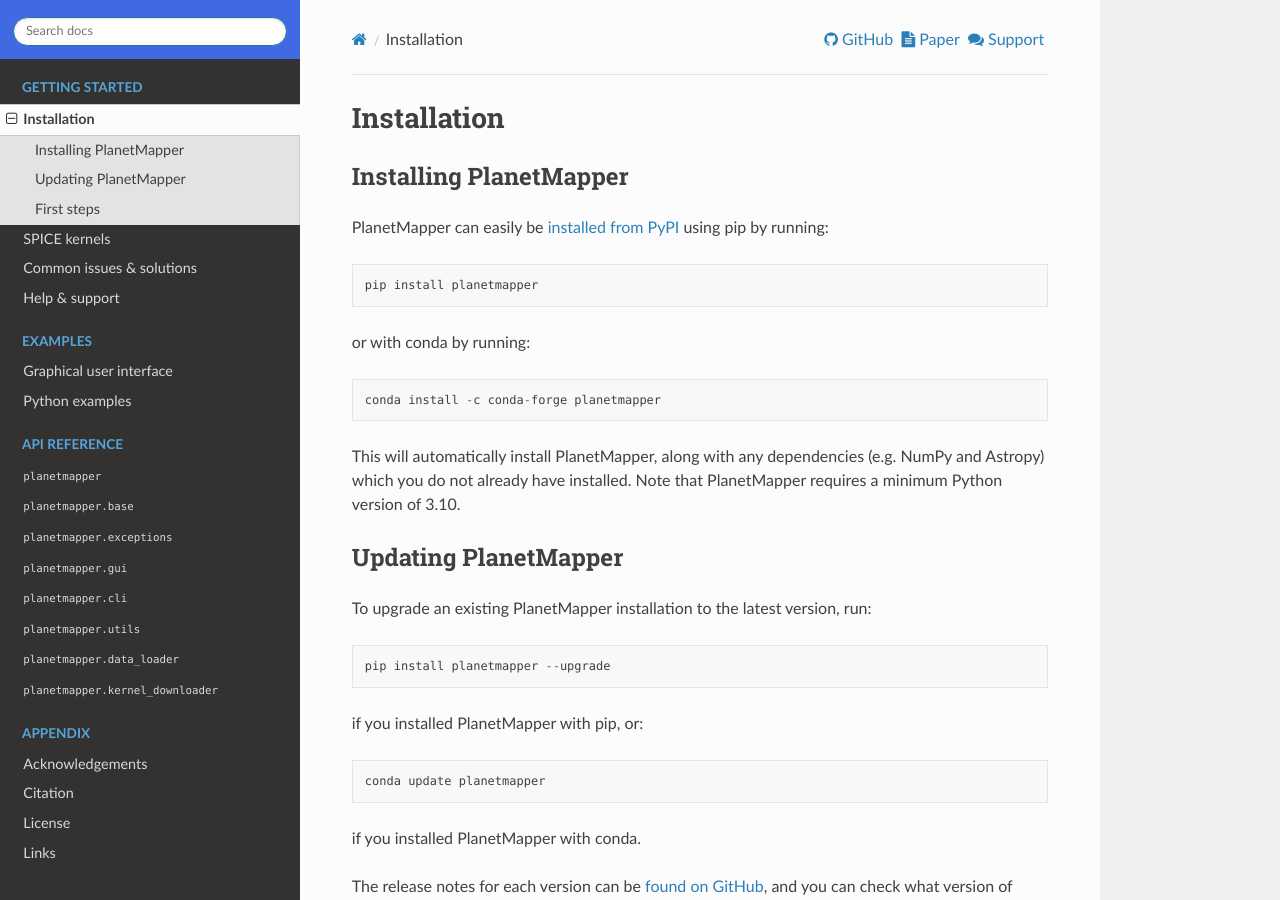
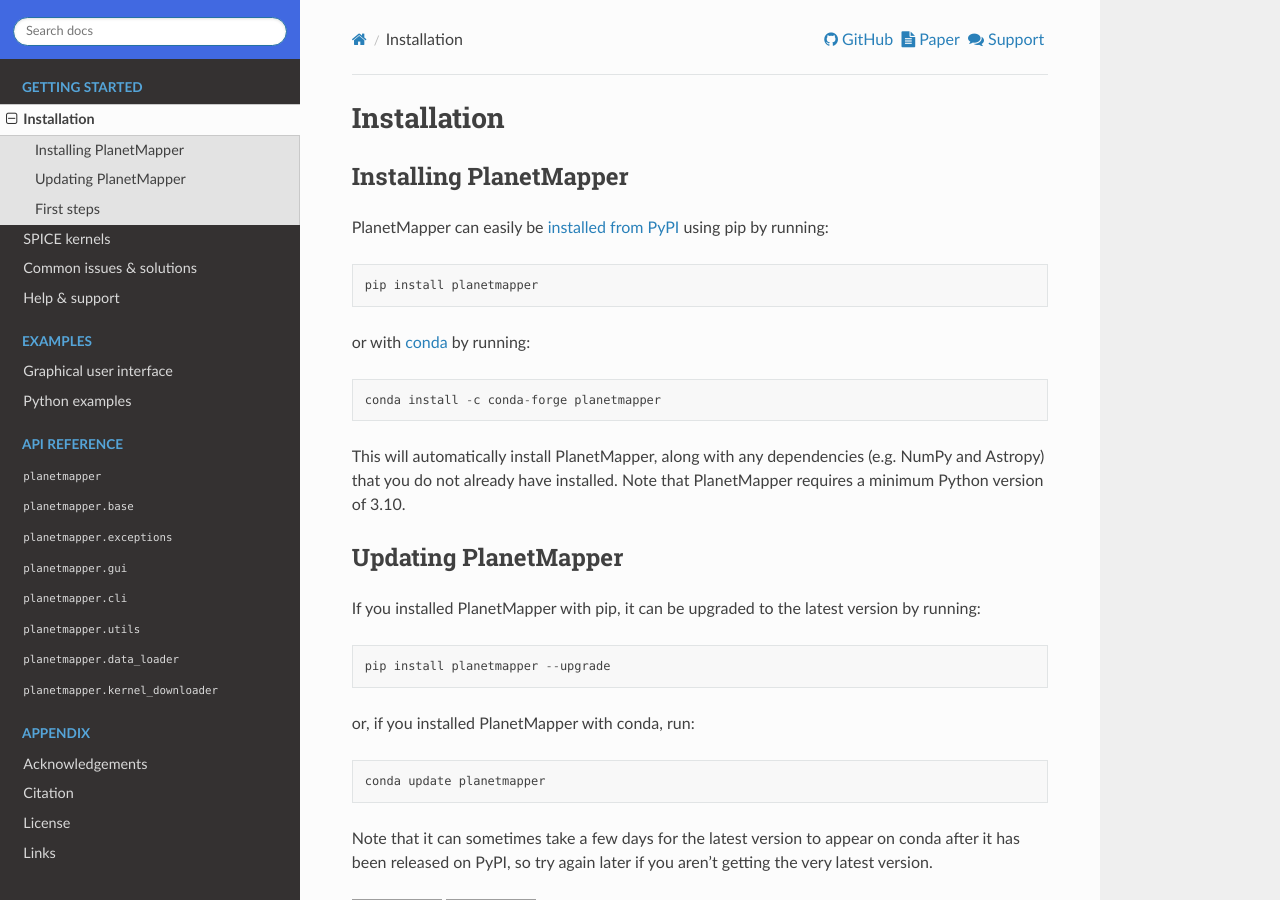
Before and after one commit to ortk95/planetmapper, a Sphinx documentation site: the page built from docs/installation.rst, in a window 1280 px wide and 900 px high. Built offline with Sphinx 7.4.7 and the Read the Docs theme 3.1.0, drawn with Linux system fonts in a browser that asks for light colours; pages that are not in the unit, such as notebooks, are missing from menus; the version number could not be read and is left out; grey boxes are pictures that could not be loaded.

Commit message:
Improve update documentation

```diff
--- a/docs/citation.rst
+++ b/docs/citation.rst
@@ -5,8 +5,10 @@
 
 .. image:: https://joss.theoj.org/papers/10.21105/joss.05728/status.svg
    :target: https://doi.org/10.21105/joss.05728
+   :alt: JOSS Paper DOI
 .. image:: https://zenodo.org/badge/DOI/10.5281/zenodo.7963121.svg
    :target: https://doi.org/10.5281/zenodo.7963121
+   :alt: Zenodo Archive DOI
 
 JOSS Paper
 ==========
--- a/docs/installation.rst
+++ b/docs/installation.rst
@@ -10,25 +10,33 @@
 
     pip install planetmapper
 
-or with conda by running: ::
+or with `conda <https://anaconda.org/channels/conda-forge/packages/planetmapper/overview>`_ by running: ::
 
     conda install -c conda-forge planetmapper
 
-This will automatically install PlanetMapper, along with any dependencies (e.g. NumPy and Astropy) which you do not already have installed. Note that PlanetMapper requires a minimum Python version of 3.10.
+This will automatically install PlanetMapper, along with any dependencies (e.g. NumPy and Astropy) that you do not already have installed. Note that PlanetMapper requires a minimum Python version of 3.10.
+
+.. _updating_planetmapper:
 
 Updating PlanetMapper
 =====================
-.. _updating_planetmapper:
 
-To upgrade an existing PlanetMapper installation to the latest version, run: ::
+If you installed PlanetMapper with pip, it can be upgraded to the latest version by running: ::
 
     pip install planetmapper --upgrade
 
-if you installed PlanetMapper with pip, or: ::
+or, if you installed PlanetMapper with conda, run: ::
 
     conda update planetmapper
 
-if you installed PlanetMapper with conda.
+Note that it can sometimes take a few days for the latest version to appear on conda after it has been released on PyPI, so try again later if you aren't getting the very latest version.
+
+.. image:: https://img.shields.io/pypi/v/planetmapper?label=PyPI
+    :target: https://pypi.org/project/planetmapper/
+    :alt: PyPI Version
+.. image:: https://img.shields.io/conda/vn/conda-forge/planetmapper?label=conda
+    :target: https://anaconda.org/conda-forge/planetmapper
+    :alt: Conda Version
 
 The release notes for each version can be `found on GitHub <https://github.com/ortk95/planetmapper/releases>`__, and you can check what version of PlanetMapper you have installed by running: ::
 
```
